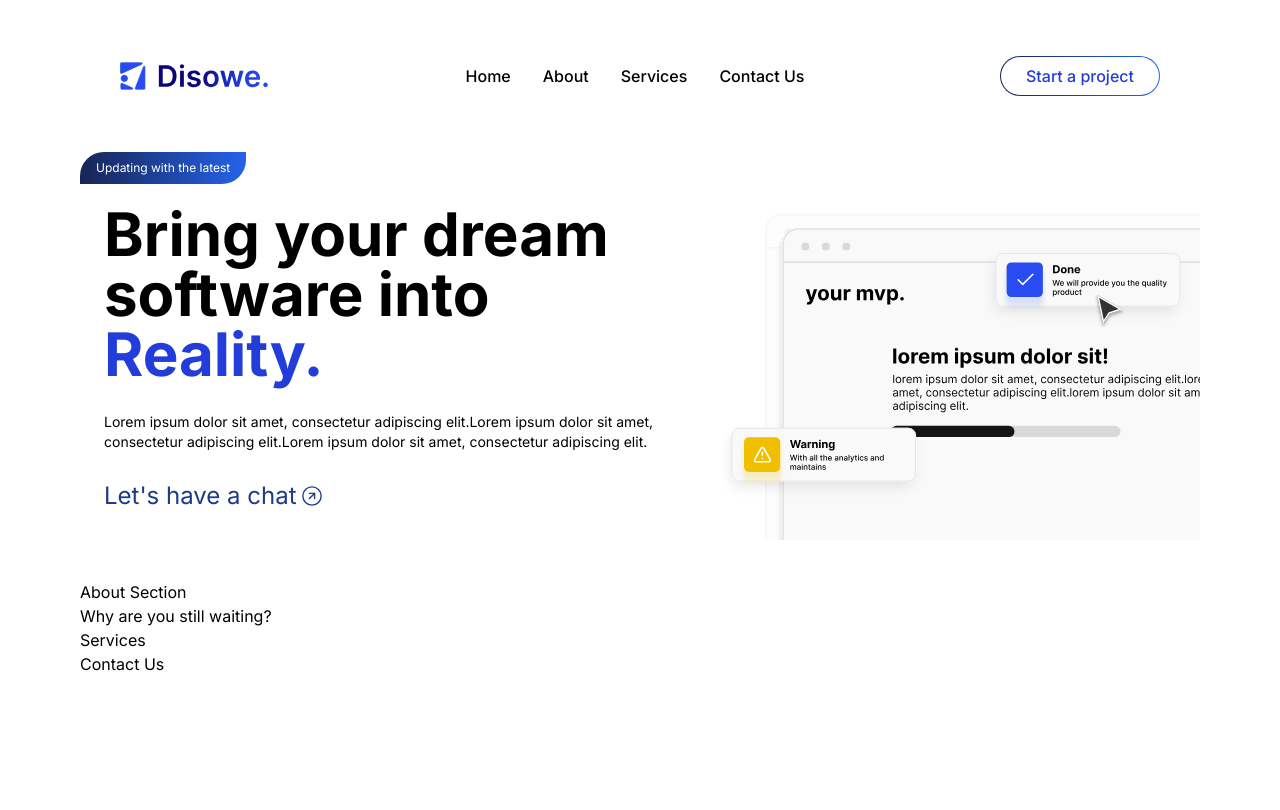
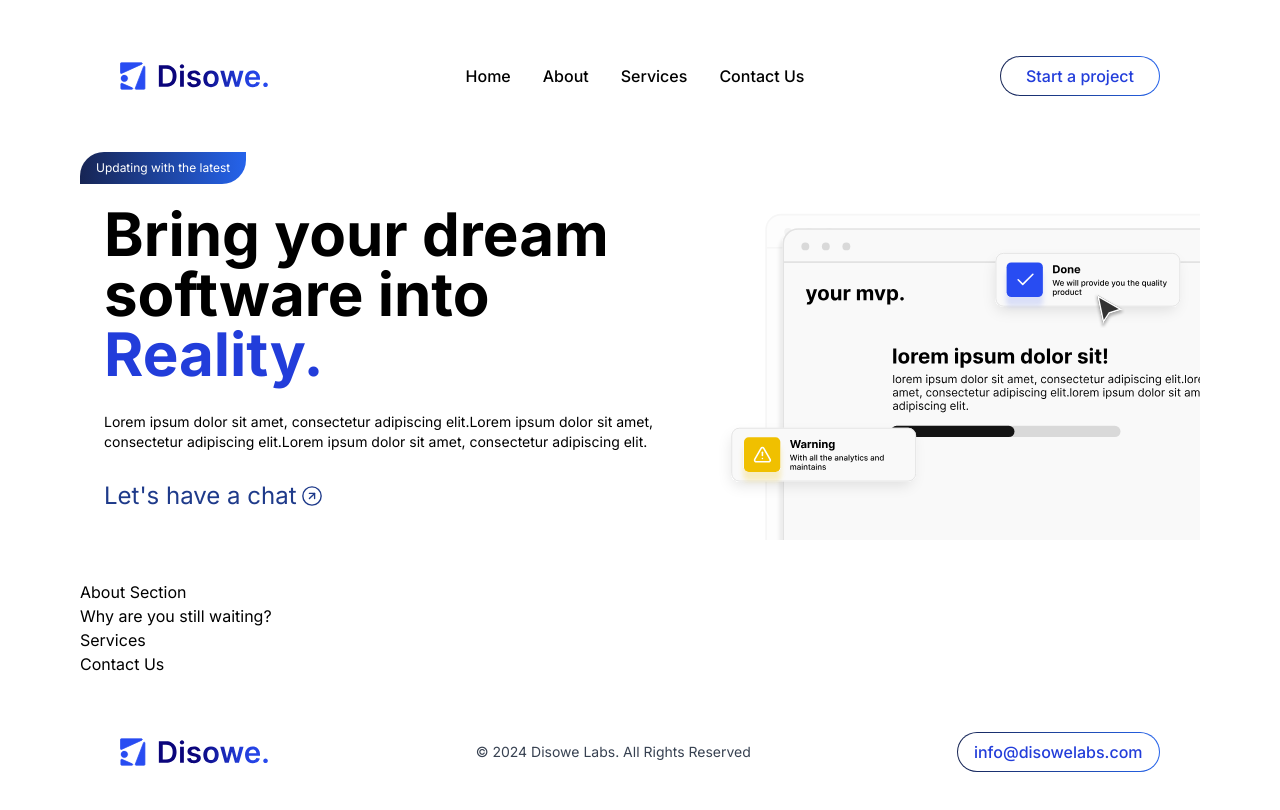
Before and after one commit to Disowe-Labs-Inc/disowelabs.com, a Next.js app: page / in a window 1280 px wide. Shown: the top 810 px of the page. Built offline with nearby package versions, Linux system fonts and the light colour scheme.

Commit message:
feat: Footer

```diff
--- a/src/app/(landing)/layout.tsx
+++ b/src/app/(landing)/layout.tsx
@@ -1,7 +1,7 @@
 import "@/styles/globals.css";
 import { LandingPageMetadata } from "@/data";
 import { inter } from "@/styles/fonts";
-import { Container, Navigation } from "@/components/common";
+import { Container, Footer, Navigation } from "@/components/common";
 import CombinedProviders from "@/context";
 
 export const metadata = LandingPageMetadata;
@@ -18,6 +18,7 @@ export default function RootLayout({
           <Container>
             <Navigation />
             {children}
+            <Footer />
           </Container>
         </CombinedProviders>
       </body>
--- a/src/components/common/index.tsx
+++ b/src/components/common/index.tsx
@@ -1 +1,2 @@
 export * from "./layout";
+export * from "./ui";
--- a/src/components/common/layout/footer.tsx
+++ b/src/components/common/layout/footer.tsx
@@ -1,5 +1,21 @@
+import { DisoweLogoColor } from "@/icons";
+import { COPYRIGHTS } from "@/constants";
+import { GradientButton } from "@/components/common";
+
 const Footer = () => {
-  return <div>This is footer</div>;
+  return (
+    <>
+      <div className="bg-white flex flex-col md:flex-row justify-evenly md:justify-between gap-3 text-center items-center w-full mt-10 py-4 px-10 rounded-3xl md:rounded-full">
+        <DisoweLogoColor width={150} height={40} />
+        <div className="text-gray-700 text-sm">{COPYRIGHTS}</div>
+        <GradientButton
+          href="mailto:info@disowelabs.com"
+          text="info@disowelabs.com"
+        />
+      </div>
+      <div className="h-10" />
+    </>
+  );
 };
 
 export default Footer;
--- a/src/components/common/layout/navigation/start-a-project-btn.tsx
+++ b/src/components/common/layout/navigation/start-a-project-btn.tsx
@@ -1,5 +1,8 @@
+import Link from "next/link";
+
 const StartProjectBtn = () => {
   return (
+    <Link href="#">
       <button
         className="
         transtion group flex h-10 w-40 items-center justify-center rounded-full bg-gradient-to-r from-blue-950 to-blue-600 p-[1.45px] text-[#223DDA] font-medium duration-300 hover:bg-transparent hover:shadow-2xl hover:shadow-purple-600/30
@@ -9,6 +12,7 @@ const StartProjectBtn = () => {
           Start a project
         </div>
       </button>
+    </Link>
   );
 };
 
--- /dev/null
+++ b/src/components/common/ui/gradient-button.tsx
@@ -0,0 +1,19 @@
+import Link from "next/link";
+
+const GradientButton = ({ href, text }: IDynamicButton) => {
+  return (
+    <Link href={href}>
+      <button
+        className="
+        transition group flex h-10 items-center justify-center rounded-full bg-gradient-to-r from-blue-950 to-blue-600 p-[1.45px] text-[#223DDA] font-medium duration-300 hover:bg-transparent hover:shadow-2xl hover:shadow-purple-600/30
+        "
+      >
+        <div className="flex h-full w-full px-4 items-center justify-center rounded-full bg-white transition duration-300 ease-in-out group-hover:bg-gradient-to-r group-hover:from-blue-950 group-hover:to-blue-600 group-hover:transition group-hover:duration-300 group-hover:ease-in-out group-hover:text-white">
+          {text}
+        </div>
+      </button>
+    </Link>
+  );
+};
+
+export default GradientButton;
--- /dev/null
+++ b/src/components/common/ui/index.tsx
@@ -0,0 +1,3 @@
+import GradientButton from "./gradient-button";
+
+export { GradientButton };
--- a/src/constants/company-details.ts
+++ b/src/constants/company-details.ts
@@ -5,6 +5,7 @@ const COMPANY_ADDRESS =
 const COMPANY_EMAIL = "info@disowelabs.com";
 const COMPANY_PHONE = "+94 76 669 2190";
 const COMPANY_ESTABLISHED_YAER = 2024;
+const COPYRIGHTS = "© 2024 Disowe Labs. All Rights Reserved";
 
 export {
   COMPANY_SHORT_NAME,
@@ -12,5 +13,6 @@ export {
   COMPANY_ADDRESS,
   COMPANY_EMAIL,
   COMPANY_PHONE,
-  COMPANY_ESTABLISHED_YAER
+  COMPANY_ESTABLISHED_YAER,
+  COPYRIGHTS
 };
--- /dev/null
+++ b/src/types/dynamic-button.d.ts
@@ -0,0 +1,4 @@
+declare interface IDynamicButton {
+  href: string;
+  text: string;
+}
```
Lines whose indentation alone changed are shown as unchanged.
